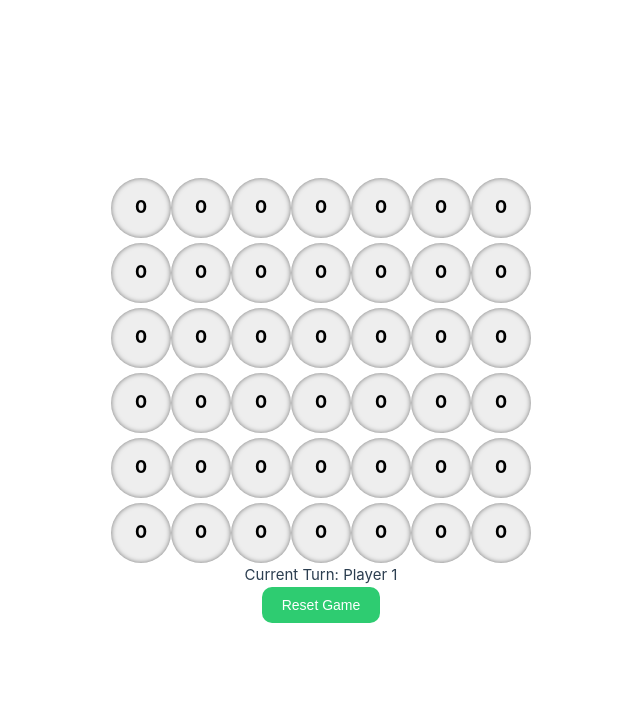
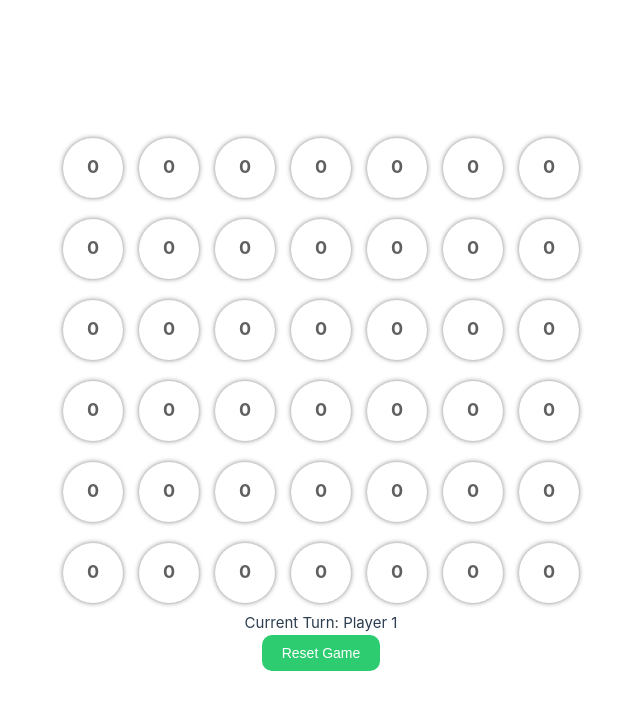
Before and after one commit to elfrmkr/connect-four-game, a Vue app: page / in a window 1280 px wide. Both pictures are taken after a click on the button "Confirm Selection". Shown: the top 710 px of the page, without its empty margins (319-959 px from the left). Built offline with nearby package versions, Linux system fonts and the light colour scheme.

Commit message:
refactor: colored chips are added according to the player turn

```diff
--- a/src/App.vue
+++ b/src/App.vue
@@ -14,8 +14,9 @@
 
     <div class="grid-container" v-else>
       <div v-for="(col, colIndex) in grid" :key="colIndex" class="column">
-        <div v-for="(cell, rowIndex) in col" :key="rowIndex" class="grid-item"
-          :class="{ 'player1': cell == PLAYER1, 'player2': cell == PLAYER2 }" @click="dropChip(rowIndex)">
+        <div v-for="(cell, rowIndex) in col" :key="rowIndex" class="grid-item" :style="{
+          'backgroundColor': (cell === PLAYER1) ? player1BackgroundColor : ((cell === PLAYER2) ? player2BackgroundColor : 'transparent')
+        }" @click="dropChip(rowIndex)">
           {{ cell }}
         </div>
       </div>
@@ -31,15 +32,15 @@
 const ROWS = 6;
 const COLS = 7;
 const EMPTY_STATE = 0;
-const PLAYER1 = 1;
-const PLAYER2 = 2;
 
 export default {
   data() {
     return {
       grid: [],
+      PLAYER1: 1,
+      PLAYER2: 2,
       winner: null,
-      currentPlayer: PLAYER1,
+      currentPlayer: 1,
       colorConfirmed: false,
       player1BackgroundColor: 'transparent', // Default background color for Player 1
       player2BackgroundColor: 'transparent', // Default background color for Player 2
@@ -68,12 +69,14 @@ export default {
       while (rowNumber >= 0) {
         if (this.grid[rowNumber][col] === EMPTY_STATE) {
           this.grid[rowNumber][col] = this.currentPlayer;
+          this.setPlayerColor(false)
+
           if (this.checkWin(rowNumber, col)) {
             this.winner = true;
           } else if (this.checkDraw()) {
             this.winner = false;
           }
-          this.currentPlayer = this.currentPlayer === PLAYER1 ? PLAYER2 : PLAYER1;
+          this.currentPlayer = this.currentPlayer === this.PLAYER1 ? this.PLAYER2 : this.PLAYER1;
           break;
         }
         rowNumber--;
@@ -161,15 +164,22 @@ export default {
     },
 
     changeCurrentPlayer(player) {
-      if (player === 1) {
+      this.currentPlayer = player;
+      this.setPlayerColor(true);
+    },
+
+    setPlayerColor(resetFlag) {
+      if (this.currentPlayer === this.PLAYER1) {
         this.player1BackgroundColor = '#e74c3c'; // Red for Player 1
-        this.player2BackgroundColor = 'transparent'; // Reset Player 2 color
+        if (resetFlag) {
+          this.player2BackgroundColor = 'transparent'
+        }
       } else {
-        this.player1BackgroundColor = 'transparent'; // Reset Player 1 color
         this.player2BackgroundColor = '#3498db'; // Blue for Player 2
+        if (resetFlag) {
+          this.player1BackgroundColor = 'transparent'
+        }
       }
-
-      this.currentPlayer = player;
     },
 
     confirmColor() {
@@ -214,19 +224,35 @@ body {
 .grid-item {
   border-radius: 50%;
   width: 60px;
-  /* Increase chip size */
   height: 60px;
-  /* Increase chip size */
-  background: #eee;
   display: flex;
   justify-content: center;
   align-items: center;
   cursor: pointer;
   font-size: 18px;
   font-weight: bold;
-  color: black;
-  box-shadow: inset 0 0 5px rgba(0, 0, 0, 0.5);
+  color: #606060;
+  /* Change text color to a dark color */
+  box-shadow: 0 0 5px rgba(0, 0, 0, 0.5);
+  margin: 8px;
+  position: relative;
+  /* Add relative positioning for the ::before pseudo-element */
 }
+
+.grid-item.player1 {
+  background: #e74c3c;
+  /* Red for Player 1 */
+  color: #fff;
+  /* Set text color to white for better contrast */
+}
+
+.grid-item.player2 {
+  background: #3498db;
+  /* Blue for Player 2 */
+  color: #fff;
+  /* Set text color to white for better contrast */
+}
+
 
 .grid-item div {
   width: 100%;
```
